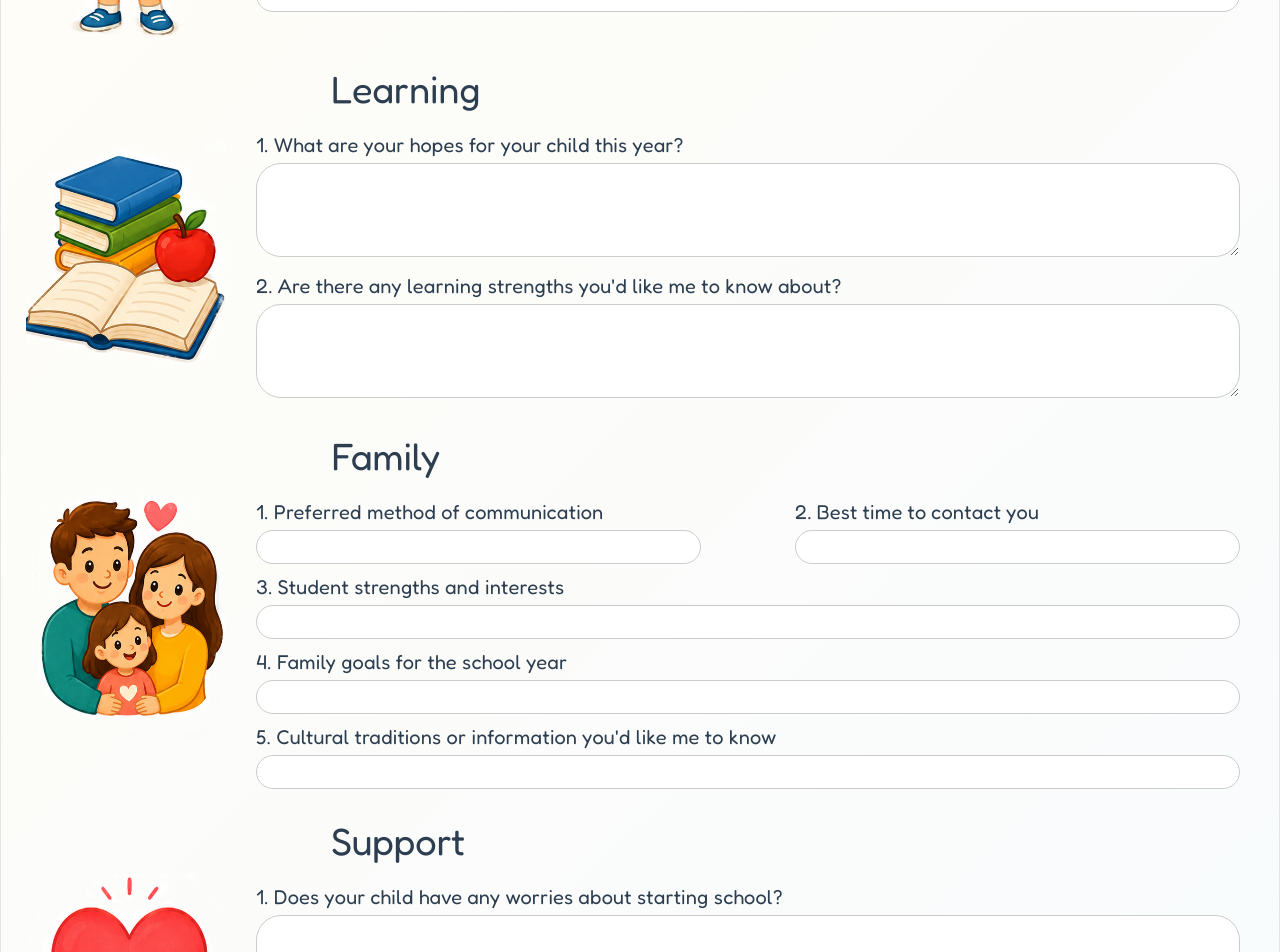
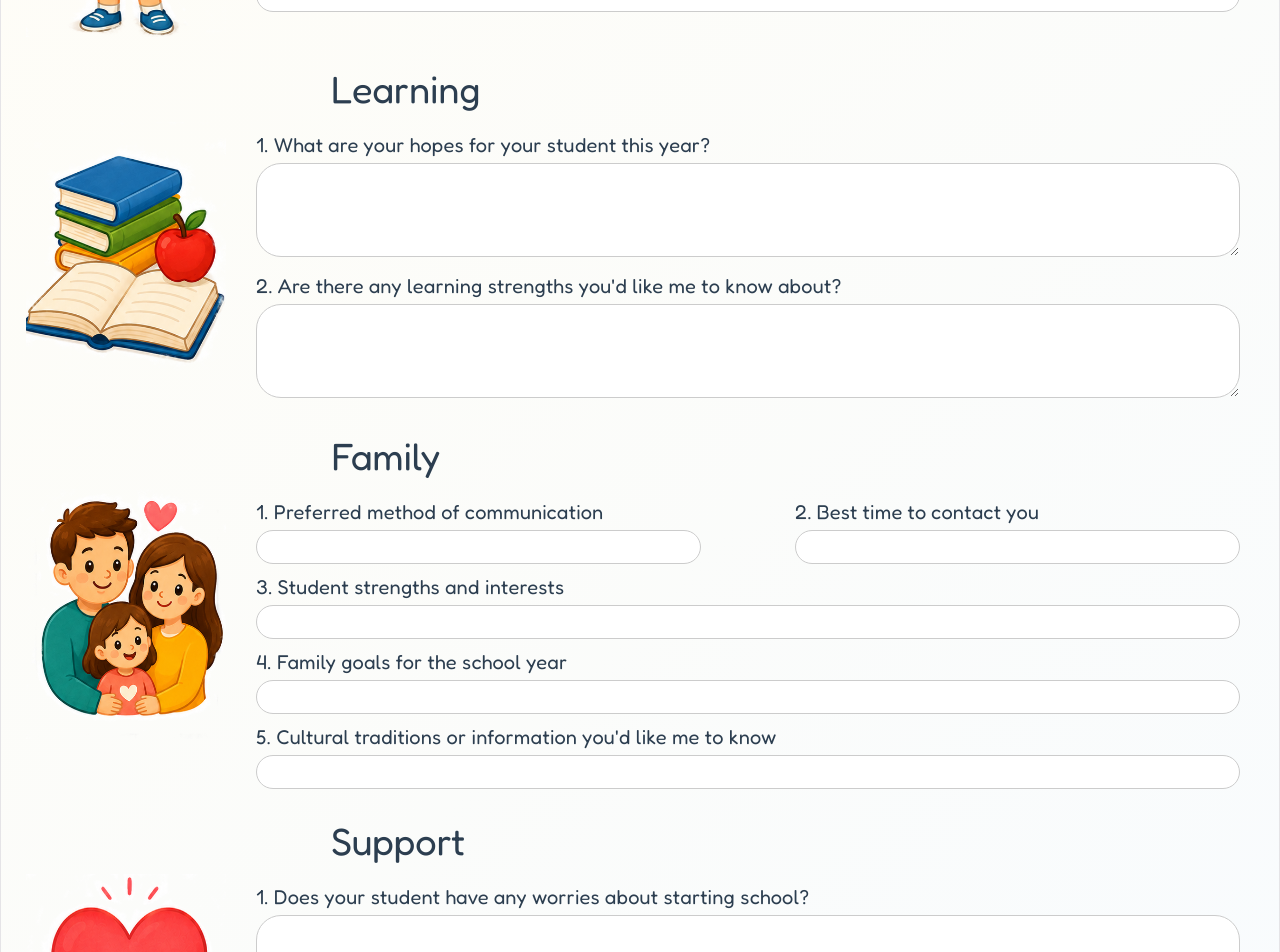
Before and after one commit to gcm1991/class-survey, a React (Vite) app: page / in a window 1280 px wide. Shown: the part 440-1392 px from the top of the page. Built offline with nearby package versions, Linux system fonts and the light colour scheme.

Commit message:
More instances of changing child to student

```diff
--- a/src/App.jsx
+++ b/src/App.jsx
@@ -82,7 +82,7 @@ function AboutSection({ title, image }) {
 
 function LearningSection({ title, image }) {
   const learning_questions = [
-    "1. What are your hopes for your child this year?",
+    "1. What are your hopes for your student this year?",
     "2. Are there any learning strengths you'd like me to know about?",
   ];
   return (
@@ -202,7 +202,7 @@ function FamilySection({ title, image }) {
 
 function SupportSection({ title, image }) {
   const support_questions = [
-    "1. Does your child have any worries about starting school?",
+    "1. Does your student have any worries about starting school?",
     "2. Is there anything you'd like me to know so I can better support them?",
   ];
   return (
```
